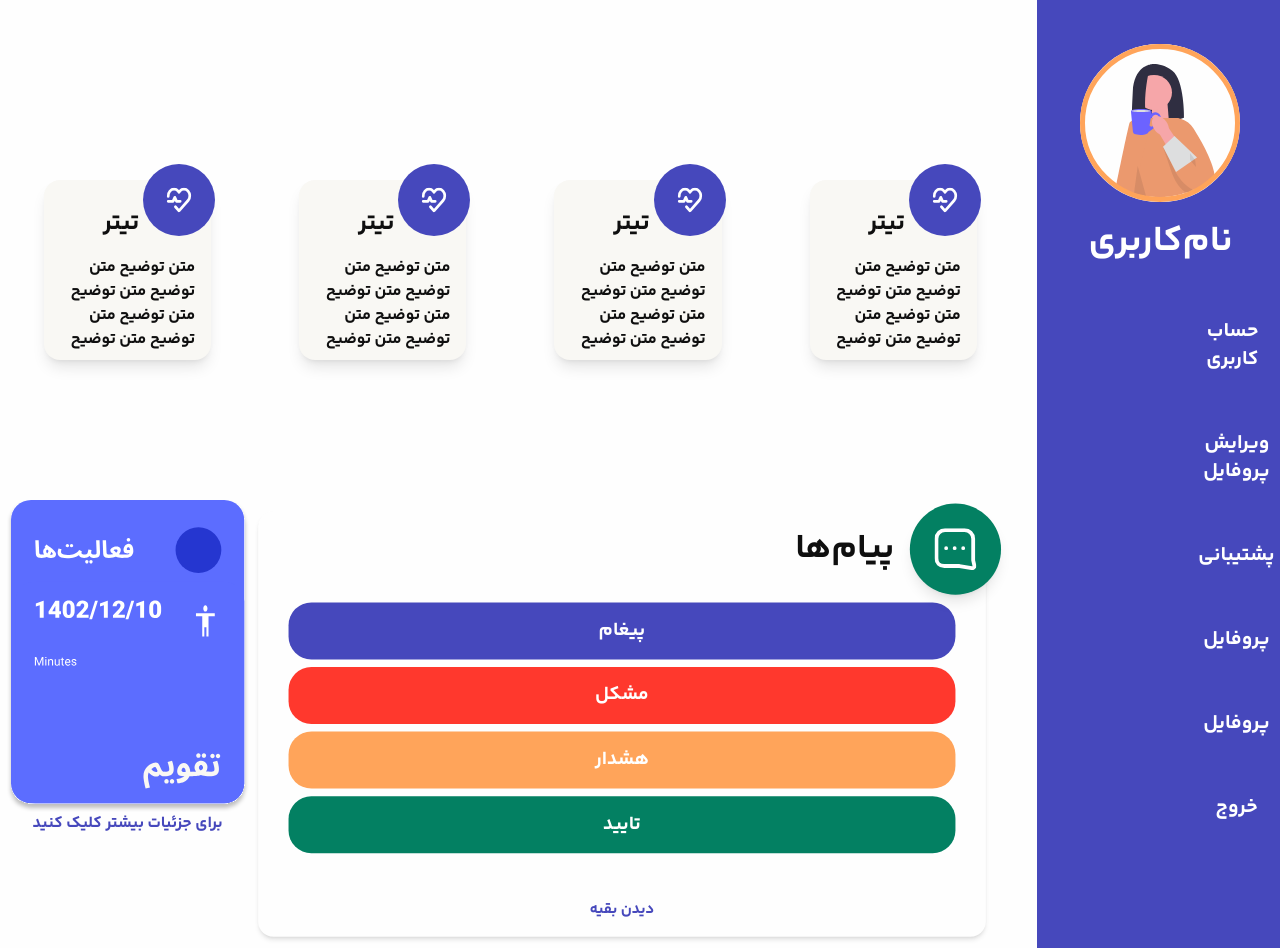
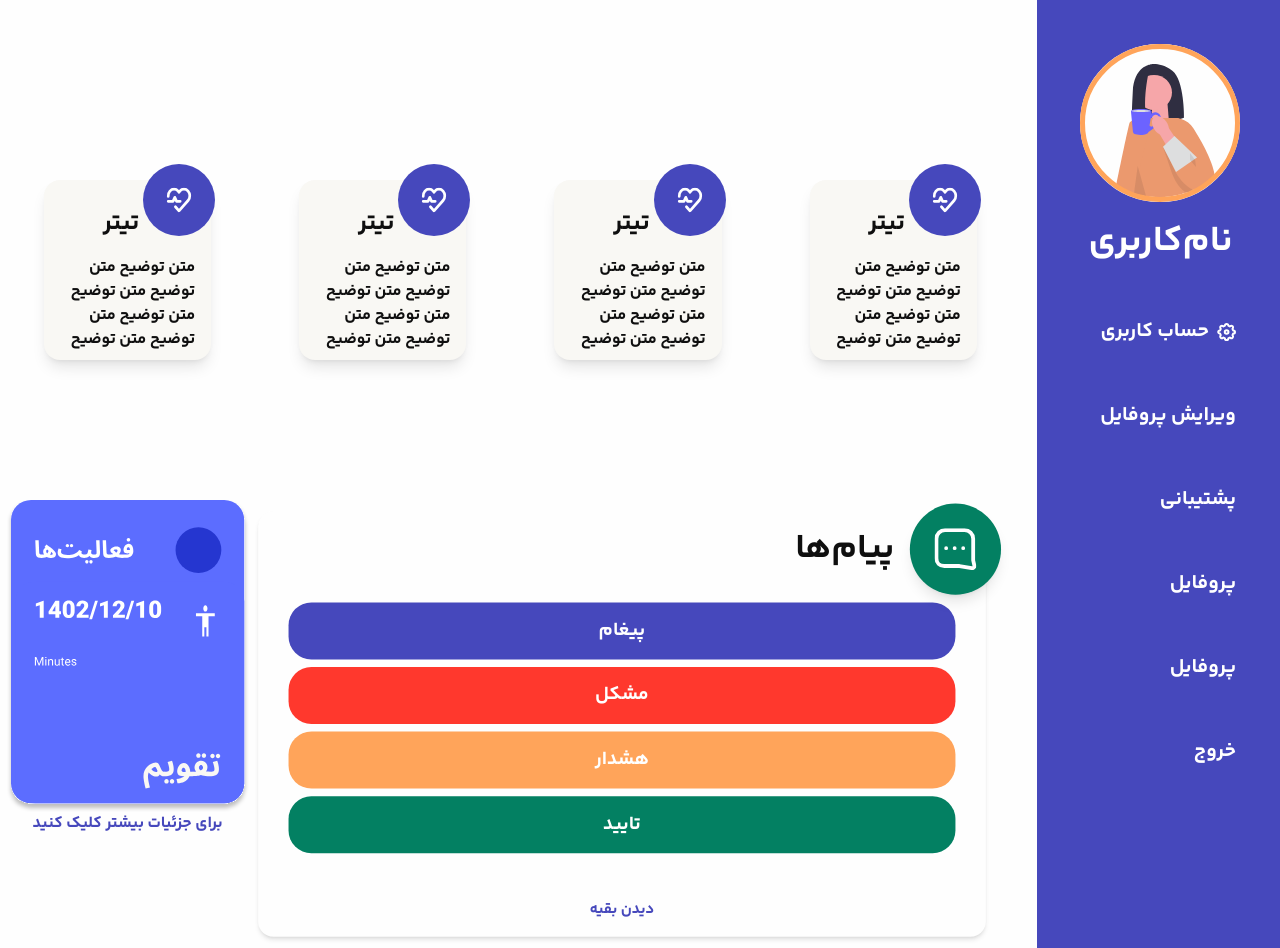
Before and after one commit to zahrabakhshandeh/Healthcare-Monitoring-Diet, a Next.js app: page /userPanel/userAccount in a window 1280 px wide. Built offline with nearby package versions, Linux system fonts and the light colour scheme.

Commit message:
Add some styles to make BergurMenu Component more responsive.

```diff
--- a/src/components/userPanelComponents/sidebarElemnet/index.tsx
+++ b/src/components/userPanelComponents/sidebarElemnet/index.tsx
@@ -5,11 +5,10 @@ const SidebarElement = ({text, logo, link}: sideBarElementType) => {
     return(
         <Link
           href={`${link}`}
-          className="cursor-pointer group md:hover:bg-white hover:bg-white  sm:px-8 px-1 py-4 w-full lg:py-4
-          md:py-6 md:px-52 flex items-center justify-center lg:ps-4 lg:rounded-s-3xl rounded-3xl hover:ease-in-out hover:duration-150 gap-2"
+          className="cursor-pointer group hover:bg-white w-full py-4 flex items-center ps-6 rounded-s-3xl hover:ease-in-out hover:duration-150 gap-2"
         >
           {logo}
-          <p className="group-hover:text-slate-900 text-white text-2xl lg:text-xl ">{text}</p>
+          <p className="group-hover:text-slate-900 text-white text-xl md:text-4xl lg:text-xl">{text}</p>
     </Link>
     )
 };
```
